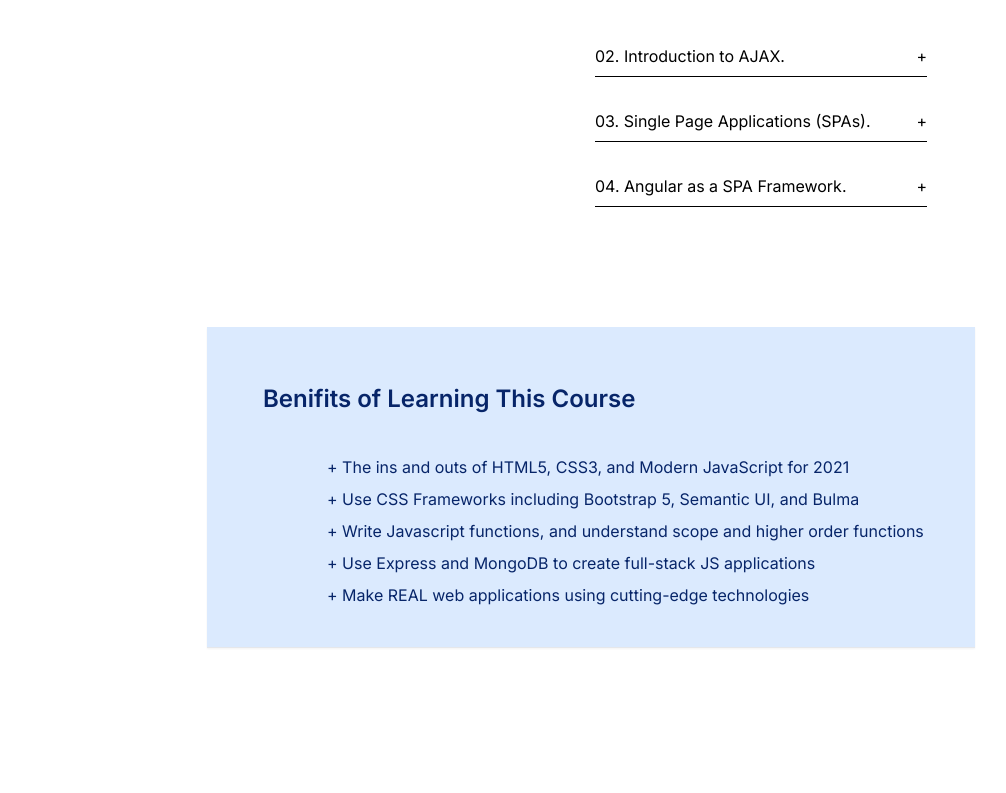
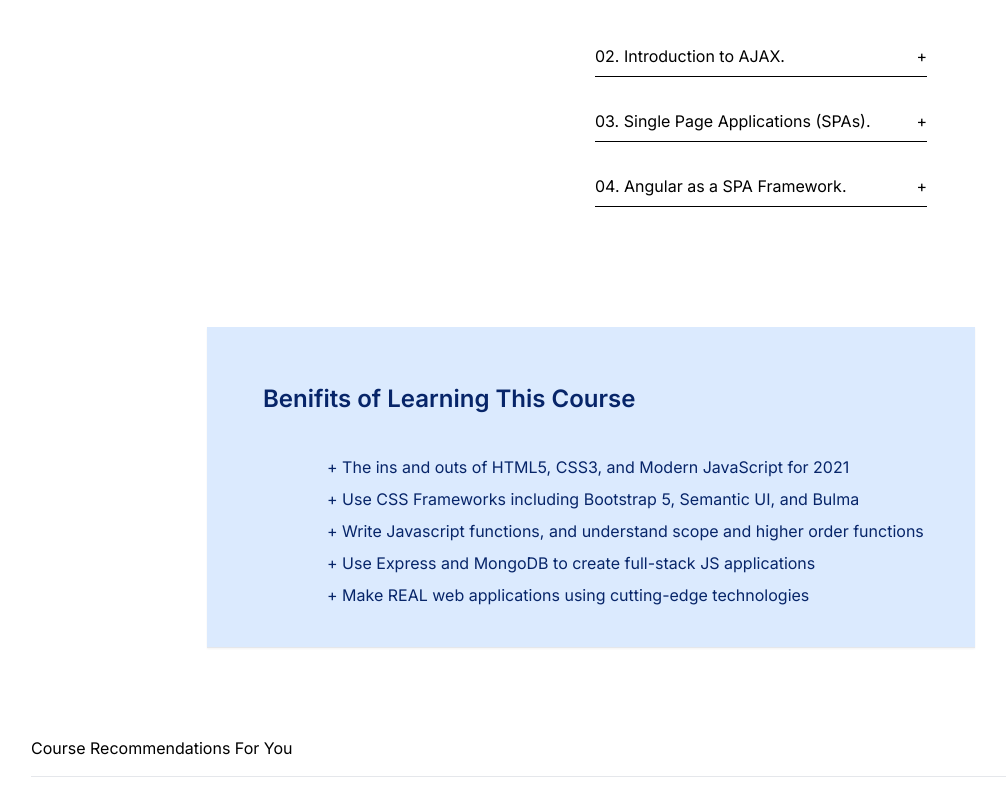
Before and after one commit to Xanvia/MOOC-IT-Center-UOP, a Next.js app in the folder frontend/: page /courses/1 in a window 1280 px wide. Shown: the part 2074-2867 px from the top of the page, without its empty margins (49-1055 px from the left). Before the commit the page ends 2802 px from the top, so only its background shows below. Built offline with nearby package versions, Linux system fonts and the light colour scheme; no server answers.

Commit message:
feat: title Courses recomend..

```diff
--- a/frontend/src/components/Course/CourseCard/CourseHome/CourseContent.tsx
+++ b/frontend/src/components/Course/CourseCard/CourseHome/CourseContent.tsx
@@ -24,6 +24,13 @@ const CourseContent: React.FC = () => {
           </ul>
         </span>
       </div>
+      <div className="col-span-2">
+        <h1> Course Recommendations For You</h1>
+        <div className="w-full h-px bg-gray-200 my-4" />
+
+
+
+      </div>
 
 
     </div>
```
